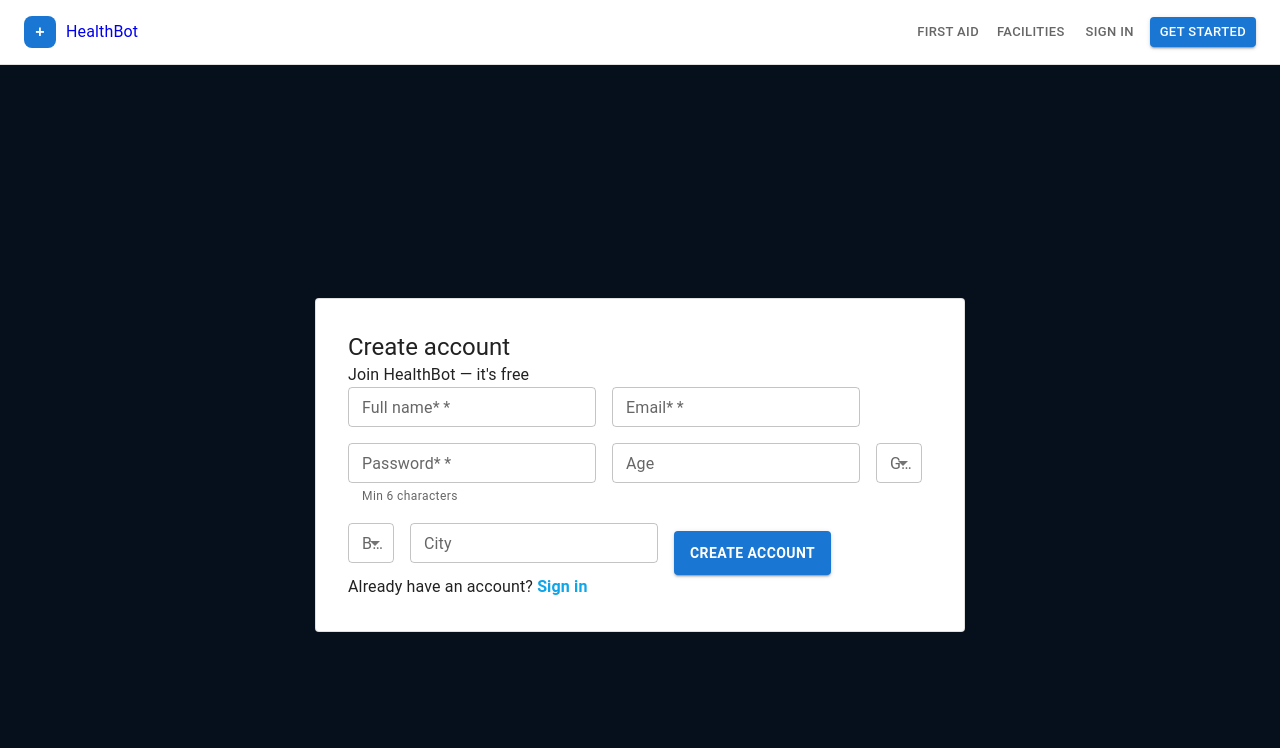
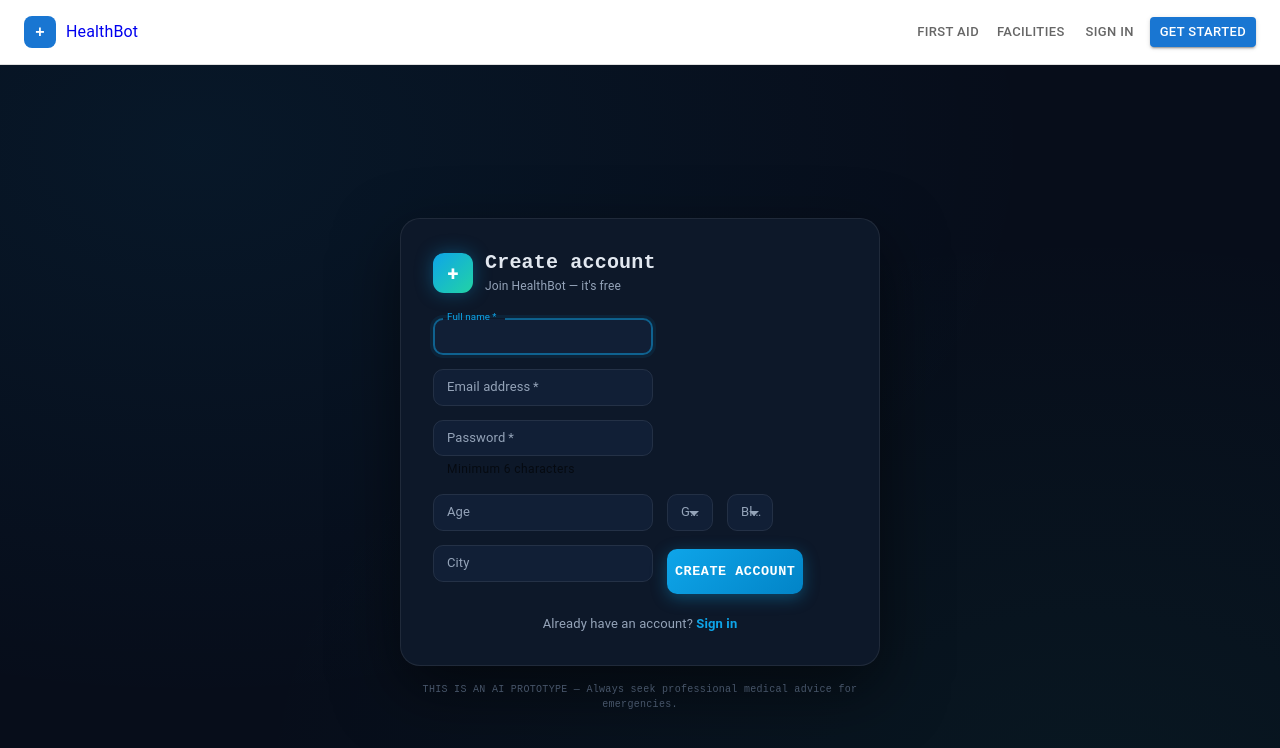
Before and after one commit to junaidnazeer88-sys/HealthBot, a React (Create React App) app in the folder client/: page /register in a window 1280 px wide. Shown: the top 748 px of the page. Built offline with nearby package versions, Linux system fonts and the light colour scheme.

Commit message:
Final: Aligned cinematic UI with production API routes

```diff
--- a/client/src/pages/Register.js
+++ b/client/src/pages/Register.js
@@ -6,15 +6,127 @@ import {
   Button,
   Typography,
   Alert,
-  Paper,
+  MenuItem,
   Select,
-  MenuItem,
   InputLabel,
   FormControl,
   Grid,
 } from "@mui/material";
 import { useAuth } from "../context/AuthContext";
 import api from "../services/api";
+
+/* ── Design tokens — matches Chat.js dark theme ── */
+const C = {
+  bg: "#070d1a",
+  surface: "#0d1829",
+  surfaceHi: "#111f36",
+  border: "rgba(255,255,255,0.08)",
+  borderHi: "rgba(14,165,233,0.5)",
+  accent: "#0ea5e9",
+  green: "#22d3a5",
+  text: "#e2e8f0",
+  textMid: "#94a3b8",
+  textDim: "#475569",
+  error: "#f87171",
+};
+
+/* ── Reusable styled text field ── */
+function DarkField({ label, required, ...props }) {
+  return (
+    <TextField
+      label={label}
+      required={required}
+      fullWidth
+      size="small"
+      variant="outlined"
+      {...props}
+      sx={{
+        "& .MuiOutlinedInput-root": {
+          bgcolor: C.surfaceHi,
+          borderRadius: "10px",
+          color: C.text,
+          fontSize: 13.5,
+          "& fieldset": { borderColor: C.border },
+          "&:hover fieldset": { borderColor: "rgba(14,165,233,0.3)" },
+          "&.Mui-focused fieldset": {
+            borderColor: C.borderHi,
+            boxShadow: `0 0 0 3px rgba(14,165,233,0.08)`,
+          },
+        },
+        "& .MuiInputLabel-root": {
+          color: C.textMid,
+          fontSize: 13,
+          "&.Mui-focused": { color: C.accent },
+        },
+        "& input": {
+          color: `${C.text} !important`,
+          "&::placeholder": { color: C.textDim, opacity: 1 },
+        },
+        ...props.sx,
+      }}
+    />
+  );
+}
+
+/* ── Reusable styled select ── */
+function DarkSelect({ label, value, onChange, name, children }) {
+  return (
+    <FormControl fullWidth size="small">
+      <InputLabel
+        sx={{
+          color: C.textMid,
+          fontSize: 13,
+          "&.Mui-focused": { color: C.accent },
+        }}
+      >
+        {label}
+      </InputLabel>
+      <Select
+        name={name}
+        value={value}
+        label={label}
+        onChange={onChange}
+        sx={{
+          bgcolor: C.surfaceHi,
+          borderRadius: "10px",
+          color: C.text,
+          fontSize: 13.5,
+          "& .MuiOutlinedInput-notchedOutline": { borderColor: C.border },
+          "&:hover .MuiOutlinedInput-notchedOutline": {
+            borderColor: "rgba(14,165,233,0.3)",
+          },
+          "&.Mui-focused .MuiOutlinedInput-notchedOutline": {
+            borderColor: C.borderHi,
+          },
+          "& .MuiSvgIcon-root": { color: C.textMid },
+          "& .MuiSelect-select": { py: 1.1 },
+        }}
+        MenuProps={{
+          PaperProps: {
+            sx: {
+              bgcolor: C.surfaceHi,
+              border: `0.5px solid ${C.border}`,
+              borderRadius: "10px",
+              mt: 0.5,
+              "& .MuiMenuItem-root": {
+                color: C.text,
+                fontSize: 13.5,
+                "&:hover": { bgcolor: "rgba(14,165,233,0.1)" },
+                "&.Mui-selected": {
+                  bgcolor: "rgba(14,165,233,0.15)",
+                  color: C.accent,
+                  "&:hover": { bgcolor: "rgba(14,165,233,0.2)" },
+                },
+              },
+            },
+          },
+        }}
+      >
+        {children}
+      </Select>
+    </FormControl>
+  );
+}
 
 export default function Register() {
   const [form, setForm] = useState({
@@ -39,11 +151,14 @@ export default function Register() {
     setError("");
     setLoading(true);
     try {
+      // UPDATED LINE: Added /api prefix to align with server.js
       const res = await api.post("/api/auth/register", form);
       login(res.data.user, res.data.token);
       navigate("/chat");
     } catch (err) {
-      setError(err.response?.data?.message || "Registration failed.");
+      setError(
+        err.response?.data?.message || "Registration failed. Please try again.",
+      );
     } finally {
       setLoading(false);
     }
@@ -53,119 +168,168 @@ export default function Register() {
     <Box
       sx={{
         minHeight: "100vh",
+        bgcolor: C.bg,
         display: "flex",
         alignItems: "center",
         justifyContent: "center",
         p: 2,
+        backgroundImage: `
+        radial-gradient(ellipse at 15% 10%, rgba(14,165,233,0.07) 0%, transparent 55%),
+        radial-gradient(ellipse at 85% 90%, rgba(34,211,165,0.05) 0%, transparent 55%)`,
       }}
     >
-      {/* Increased maxWidth to 650 so the dropdowns have physical room to render */}
-      <Paper
-        elevation={0}
+      <Box
         sx={{
-          p: 4,
           width: "100%",
-          maxWidth: 650,
-          border: "0.5px solid",
-          borderColor: "divider",
+          maxWidth: 480,
+          animation: "fadeUp .35s ease",
+          "@keyframes fadeUp": {
+            from: { opacity: 0, transform: "translateY(16px)" },
+            to: { opacity: 1, transform: "translateY(0)" },
+          },
+        }}
+      >
+        {/* ── Card ── */}
+        <Box
+          sx={{
+            bgcolor: C.surface,
+            border: `0.5px solid ${C.border}`,
+            borderRadius: "20px",
+            p: { xs: 3, sm: 4 },
+            boxShadow: "0 24px 64px rgba(0,0,0,0.5)",
+          }}
+        >
+          {/* ── Logo + heading ── */}
+          <Box sx={{ display: "flex", alignItems: "center", gap: 1.5, mb: 3 }}>
+            <Box
+              sx={{
+                width: 40,
+                height: 40,
+                borderRadius: "11px",
+                background: `linear-gradient(135deg, ${C.accent}, ${C.green})`,
+                display: "flex",
+                alignItems: "center",
+                justifyContent: "center",
+                boxShadow: `0 0 18px rgba(14,165,233,0.35)`,
+                flexShrink: 0,
               }}
             >
               <Typography
-          variant="h5"
-          fontFamily="Space Mono, monospace"
-          fontWeight={700}
-          mb={1}
+                sx={{
+                  color: "#fff",
+                  fontSize: 20,
+                  fontWeight: 700,
+                  lineHeight: 1,
+                }}
+              >
+                +
+              </Typography>
+            </Box>
+            <Box>
+              <Typography
+                sx={{
+                  fontSize: 20,
+                  fontWeight: 700,
+                  color: C.text,
+                  fontFamily: "'Space Mono', monospace",
+                  lineHeight: 1.2,
+                }}
               >
                 Create account
               </Typography>
-        <Typography color="text.secondary" fontSize={13} mb={3}>
+              <Typography sx={{ fontSize: 12, color: C.textMid, mt: 0.25 }}>
                 Join HealthBot — it's free
               </Typography>
+            </Box>
+          </Box>
 
+          {/* ── Error alert ── */}
           {error && (
-          <Alert severity="error" sx={{ mb: 2, fontSize: 13 }}>
+            <Alert
+              severity="error"
+              sx={{
+                mb: 2.5,
+                fontSize: 12,
+                borderRadius: "10px",
+                bgcolor: "rgba(248,113,113,0.1)",
+                color: C.error,
+                border: `0.5px solid rgba(248,113,113,0.3)`,
+                "& .MuiAlert-icon": { color: C.error },
+              }}
+            >
               {error}
             </Alert>
           )}
 
+          {/* ── Form ── */}
           <Box component="form" onSubmit={handleSubmit}>
-          <Grid container spacing={2}>
-            {/* ROW 1: Name and Email */}
-            <Grid item xs={6}>
-              <TextField
-                label="Full name*"
+            <Grid container spacing={1.75}>
+              <Grid item xs={12}>
+                <DarkField
+                  label="Full name"
                   name="name"
                   value={form.name}
                   onChange={handleChange}
                   required
-                fullWidth
-                size="small"
+                  autoFocus
                 />
               </Grid>
-            <Grid item xs={6}>
-              <TextField
-                label="Email*"
+
+              <Grid item xs={12}>
+                <DarkField
+                  label="Email address"
                   name="email"
                   type="email"
                   value={form.email}
                   onChange={handleChange}
                   required
-                fullWidth
-                size="small"
                 />
               </Grid>
 
-            {/* ROW 2: Password and Age */}
-            <Grid item xs={6}>
-              <TextField
-                label="Password*"
+              <Grid item xs={12}>
+                <DarkField
+                  label="Password"
                   name="password"
                   type="password"
                   value={form.password}
                   onChange={handleChange}
                   required
-                fullWidth
-                size="small"
-                helperText="Min 6 characters"
+                  helperText="Minimum 6 characters"
+                  FormHelperTextProps={{
+                    sx: { color: C.textDim, fontSize: 11, ml: 0.5 },
+                  }}
                 />
               </Grid>
+
               <Grid item xs={6}>
-              <TextField
+                <DarkField
                   label="Age"
                   name="age"
                   type="number"
                   value={form.age}
                   onChange={handleChange}
-                fullWidth
-                size="small"
+                  inputProps={{ min: 1, max: 120 }}
                 />
               </Grid>
 
-            {/* ROW 3: Gender (25%), Blood (25%), City (50%) */}
-            <Grid item xs={3}>
-              <FormControl fullWidth size="small">
-                <InputLabel id="gender-label">Gender</InputLabel>
-                <Select
-                  labelId="gender-label"
+              <Grid item xs={6}>
+                <DarkSelect
+                  label="Gender"
                   name="gender"
                   value={form.gender}
-                  label="Gender"
                   onChange={handleChange}
                 >
                   <MenuItem value="Male">Male</MenuItem>
                   <MenuItem value="Female">Female</MenuItem>
                   <MenuItem value="Other">Other</MenuItem>
-                </Select>
-              </FormControl>
+                </DarkSelect>
               </Grid>
-            <Grid item xs={3}>
-              <FormControl fullWidth size="small">
-                <InputLabel id="blood-label">Blood</InputLabel>
-                <Select
-                  labelId="blood-label"
+
+              <Grid item xs={6}>
+                <DarkSelect
+                  label="Blood group"
                   name="bloodGroup"
                   value={form.bloodGroup}
-                  label="Blood"
                   onChange={handleChange}
                 >
                   {["A+", "A-", "B+", "B-", "O+", "O-", "AB+", "AB-"].map(
@@ -175,54 +339,93 @@ export default function Register() {
                       </MenuItem>
                     ),
                   )}
-                </Select>
-              </FormControl>
+                </DarkSelect>
               </Grid>
+
               <Grid item xs={6}>
-              <TextField
+                <DarkField
                   label="City"
                   name="city"
                   value={form.city}
                   onChange={handleChange}
-                fullWidth
-                size="small"
                 />
               </Grid>
 
-            {/* Submit Button */}
               <Grid item xs={12}>
                 <Button
                   type="submit"
-                variant="contained"
                   fullWidth
                   disabled={loading}
-                sx={{ mt: 1, py: 1.2, fontWeight: "bold" }}
+                  sx={{
+                    mt: 0.5,
+                    py: 1.3,
+                    borderRadius: "10px",
+                    fontSize: 13.5,
+                    fontWeight: 600,
+                    fontFamily: "'Space Mono', monospace",
+                    letterSpacing: 0.5,
+                    background: loading
+                      ? C.surfaceHi
+                      : `linear-gradient(135deg, ${C.accent}, #0284c7)`,
+                    color: loading ? C.textDim : "#fff",
+                    boxShadow: loading
+                      ? "none"
+                      : `0 4px 16px rgba(14,165,233,0.35)`,
+                    textTransform: "uppercase",
+                    transition: "all .2s",
+                    "&:hover": {
+                      background: `linear-gradient(135deg, #38bdf8, ${C.accent})`,
+                      boxShadow: `0 6px 20px rgba(14,165,233,0.45)`,
+                      transform: "translateY(-1px)",
+                    },
+                    "&:disabled": {
+                      background: C.surfaceHi,
+                      color: C.textDim,
+                    },
+                  }}
                 >
-                {loading ? "Creating account..." : "CREATE ACCOUNT"}
+                  {loading ? "Creating account..." : "Create account"}
                 </Button>
               </Grid>
             </Grid>
           </Box>
 
           <Typography
-          fontSize={13}
-          color="text.secondary"
-          mt={2}
-          textAlign="center"
+            sx={{
+              textAlign: "center",
+              mt: 2.5,
+              fontSize: 13,
+              color: C.textMid,
+            }}
           >
             Already have an account?{" "}
             <Link
               to="/login"
               style={{
-              color: "#0ea5e9",
-              fontWeight: "bold",
+                color: C.accent,
                 textDecoration: "none",
+                fontWeight: 600,
               }}
             >
               Sign in
             </Link>
           </Typography>
-      </Paper>
+        </Box>
+
+        <Typography
+          sx={{
+            textAlign: "center",
+            mt: 2,
+            fontSize: 10,
+            color: C.textDim,
+            fontFamily: "'Space Mono', monospace",
+            letterSpacing: 0.3,
+          }}
+        >
+          THIS IS AN AI PROTOTYPE — Always seek professional medical advice for
+          emergencies.
+        </Typography>
+      </Box>
     </Box>
   );
 }
```
Lines whose indentation alone changed are shown as unchanged.
